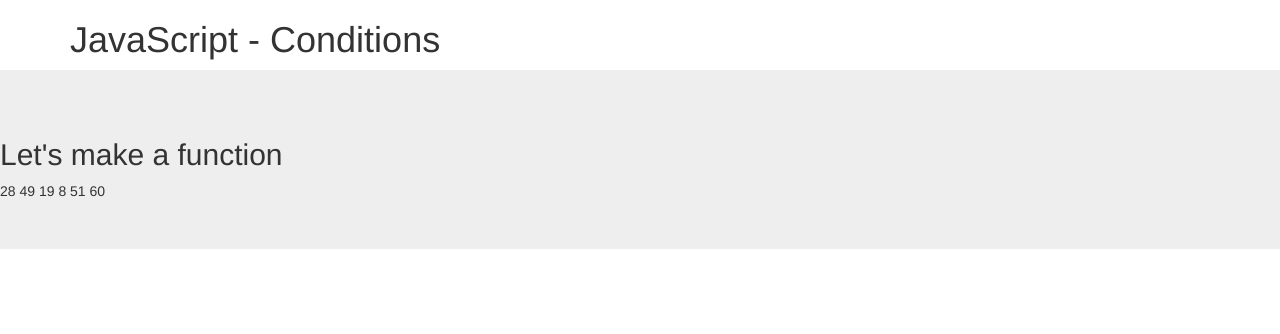
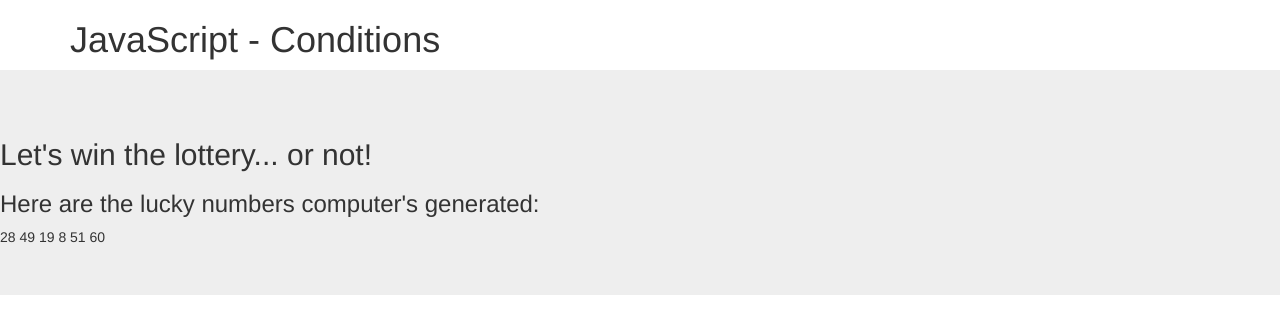
Before and after one commit to marcelosdm/javascript-basics, a plain HTML site: page 1. Loops/lottery.html in a window 1280 px wide. Drawn offline with nearby package versions, Linux system fonts and the light colour scheme.

Commit message:
Add files via upload

```diff
--- a/1. Loops/lottery.html
+++ b/1. Loops/lottery.html
@@ -10,7 +10,8 @@
 		JavaScript - Conditions
 	</h1>
 	<div class="jumbotron">
-		<h2>Let's make a function</h2>
+		<h2>Let's win the lottery... or not!</h2>
+		<h3>Here are the lucky numbers computer's generated:</h3>
 		<script src="lottery.js"></script>
 	</div>
 </body>
```
